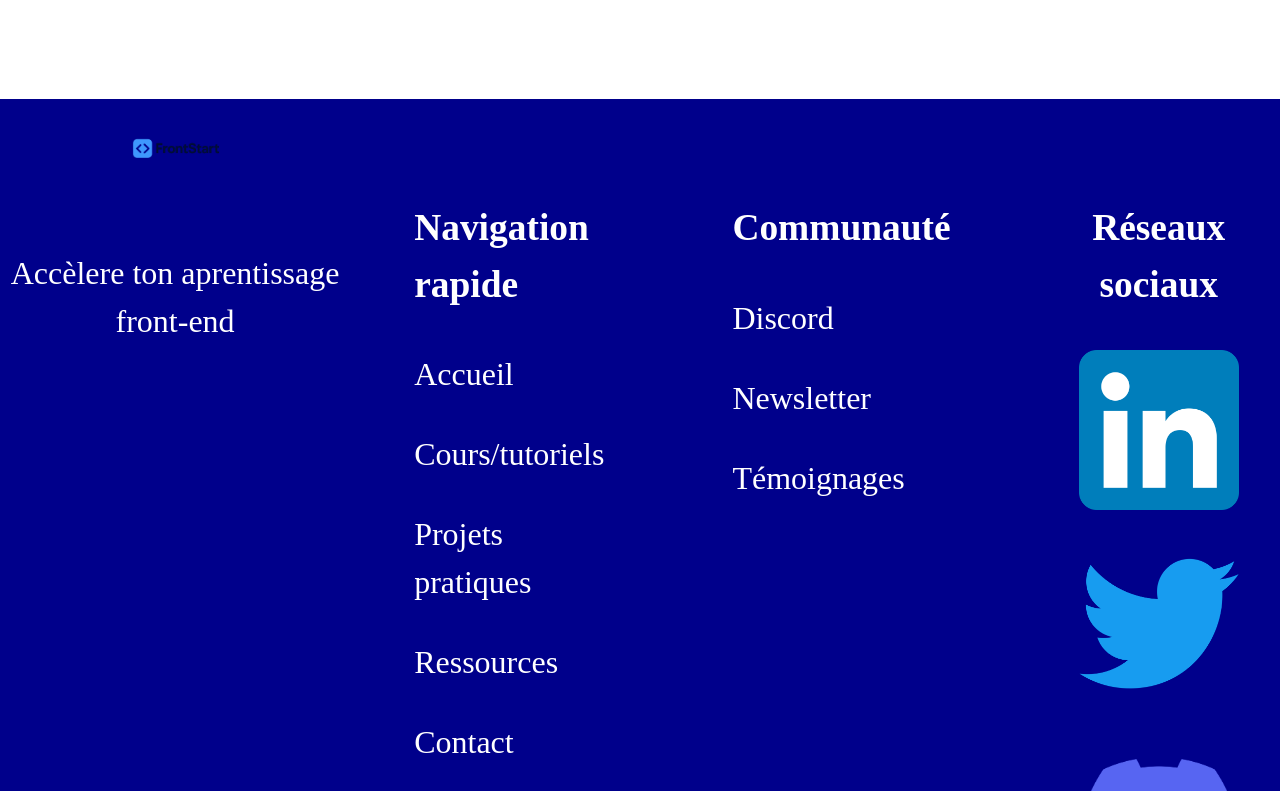
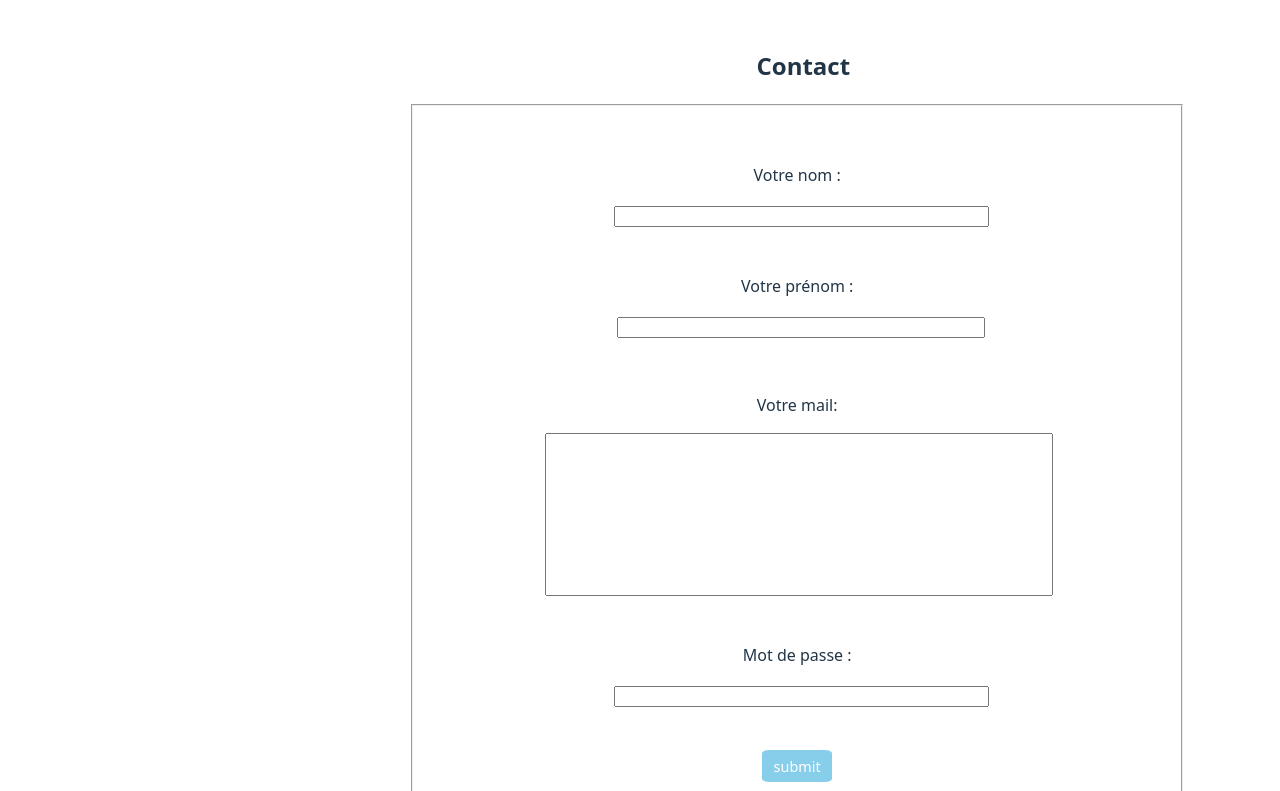
Before and after one commit to Hans324/FrontStart, a React (Vite) app in the folder frontstart/: page /contact in a window 1280 px wide. Shown: the part 369-1160 px from the top of the page. Built offline with nearby package versions, Linux system fonts and the light colour scheme.

Commit message:
creation du formulaire contact et de la stylisation

```diff
--- /dev/null
+++ b/frontstart/src/pages/Contact.css
@@ -0,0 +1,173 @@
+
+.Titre-un{
+display: flex;
+justify-content: center;
+
+}
+
+.Titre-deux{
+display: flex;
+justify-content: center;
+
+}
+
+
+.contact-formulaire {
+
+display: flex;
+flex-direction:column;
+align-items: center;
+margin-left:-5%;
+border: 50%;
+background-color: #fff;
+border-radius: 10%;
+
+
+}
+.section-tableau {
+
+width:50%;
+
+}
+.tableau {
+
+height:44rem;
+padding:2%;
+margin-left: 70px;
+
+}
+.tableau-1 {
+padding:0%
+
+}
+.paragraphe-1 {
+text-align: center;
+
+}
+.Nom {
+
+width: 50%;
+height: 10%;
+margin-left: 25%;
+
+
+}
+.contact-nom {
+
+padding:1%;
+margin-left:35%;
+margin: 36%;
+
+}
+.paragraphe-2 {
+text-align: center;
+
+}
+.prenom {
+width:50%;
+height:10%;
+margin-left: 25%;
+
+}
+.contact-prenom {
+
+padding:1%;
+margin-left:33.5%;
+margin: 33.9%;
+}
+
+.tableau-2 {
+padding:1%;
+
+}
+
+.paragraphe-3 {
+text-align: center;
+
+}
+.mail {
+width:50%;
+margin-left: 15%;
+padding:10%;
+}
+.contact-email {
+
+padding: 1%;
+margin-left: 36.5%;
+}
+
+.paragraphe-4{
+
+    text-align: center;
+}
+.password {
+width: 50%;
+margin-left:25%;
+
+}
+.contact-password {
+padding: 1%;
+margin-left:33.9%;
+
+}
+
+.tableau-3 {
+padding:1%;
+
+}
+.button {
+padding: 1%;
+margin: 1%
+}
+.Contact-button{
+display: flex;
+justify-content: center;
+margin-right: -4%;
+padding: 0.8%;
+border-radius: 10%;
+background-color: skyblue;
+color: #fff;
+width: 10%;
+margin-left: 45%;
+font-size:90%;
+margin-top: 4%;;
+}
+
+@media screen and (max-width:768px) {
+
+.contact-formulaire {
+
+margin:8%;
+ margin-left:1%;
+    }
+
+.tableau {
+height: 37rem;
+
+}
+
+.Contact-button{
+
+  width:30%;
+  margin-left: 36%;
+  font-size: 100%;
+}
+
+.Nom {
+width:90%;
+margin-left:4%;
+
+}
+.prenom {
+width:90%;
+margin-left: 4%;
+
+
+}
+
+.password {
+width:90%;
+margin-left:4%;
+
+}
+}
--- a/frontstart/src/pages/Contact.tsx
+++ b/frontstart/src/pages/Contact.tsx
@@ -1,19 +1,92 @@
 import React from 'react';
+import react, { useState } from 'react';
+import "./contact.css";
+
+
+
+function Contact () {
+const [name,setName] = useState("")
+const [email,setEmail] = useState("")
+const [password,setPassword] = useState("")
+const [lastname,setLastname] = useState("")
+return (
+
+<section>
+
+
+<h1 className='Titre-un'>Nous Contacter</h1>
+<section>
+<h2 className='Titre-deux'>Contact</h2>
+<form className='contact-formulaire'>
+    <section className='section-tableau'>
+    <fieldset className='tableau'>
+        <section className='tableau-1'>
+<label className='contact-nom'>
+<p className='paragraphe-1'>Votre nom : </p>
+<input
+
+className='Nom'
+type="name"
+id="name"
+value={name}
+onChange={(e) => setName (e.target.value)}
+
+/>
+
+</label>
+</section>
+<section className='tableau-2'>
+<label className='contact-prenom'>
+  <p className='paragraphe-2'>  Votre prénom : </p>
+<input
+className='prenom'
+type="lastName"
+value={lastname}
+onChange={ (e) => setLastname (e.target.value)}
+
+/>
+
+
+</label>
+</section>
+<section className='tableau-3'>
+<label className='contact-email'>
+   <p className='paragraphe-3'> Votre mail: </p>
+<input
+className='mail'
+type="email"
+value={email}
+onChange={(e)  => setEmail(e.target.value)}
+/>
+</label>
+</section>
+<label  className='contact-password'>
+  <p className='paragraphe-4'>  Mot de passe : </p>
+
+<input
+className='password'
+type="password"
+value={password}
+onChange={(e)  => setPassword(e.target.value) }
+/>
+</label>
+<section className='button'>
+<button type='submit' className='Contact-button'>submit</button>
+</section>
+</fieldset>
+
+</section>
+</form>
+
+</section>
 
 
 
 
 
-
-function Contact () {
+</section>
 
 
-return (
-
-<section>
-
-
-</section>
 
 
 
@@ -26,4 +99,4 @@ return (
 
 }
 
-export default Contact
+export default Contact;
```
